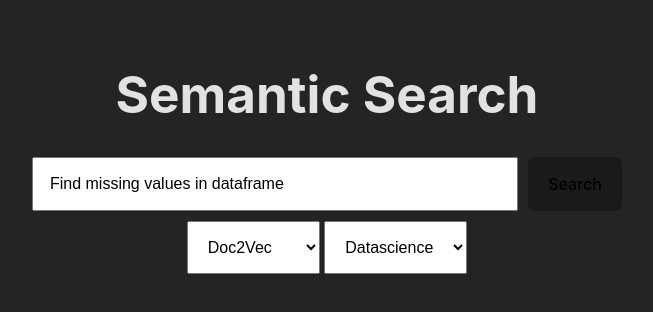
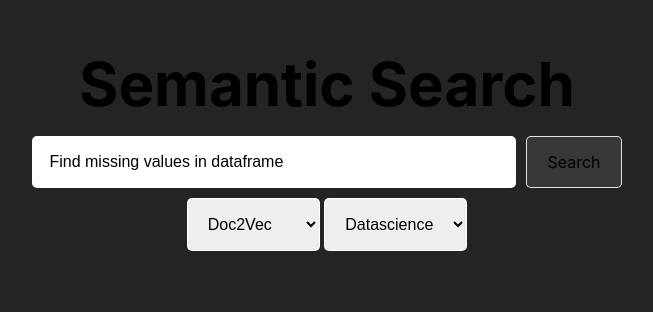
Before and after one commit to muccijacopo/nlp-semantic-search, a Svelte app in the folder frontend/: page / in a window 1280 px wide. Shown: the top 312 px of the page, without its empty margins (313-966 px from the left). Built offline with nearby package versions, Linux system fonts and the light colour scheme.

Commit message:
style: defined componens colors

```diff
--- a/frontend/src/App.svelte
+++ b/frontend/src/App.svelte
@@ -92,6 +92,9 @@
 {/if}
 
 <style>
+  h1 {
+    font-size: 60px;
+  }
   .search-wrapper {
     display: flex;
     flex-direction: column;
@@ -117,13 +120,18 @@
     display: flex;
     flex-direction: column;
     gap: 10px;
-    height: 500px;
+    height: 600px;
+    width: 100%;
+    max-width: 1200px;
+    margin: 0 auto;
     padding-right: 10px;
     overflow-y: auto;
   }
   .card {
-    background-color: #373737;
+    background-color: var(--content-bg);
+    border-radius: var(--border-radius);
     padding: 10px 20px;
     text-align: left;
+    overflow-wrap: normal;
   }
 </style>
--- a/frontend/src/app.css
+++ b/frontend/src/app.css
@@ -5,36 +5,22 @@
   font-weight: 400;
 
   color-scheme: light dark;
-  color: rgba(255, 255, 255, 0.87);
   background-color: #242424;
+  --color-white: #ffffffde;
 
   font-synthesis: none;
   text-rendering: optimizeLegibility;
   -webkit-font-smoothing: antialiased;
   -moz-osx-font-smoothing: grayscale;
   -webkit-text-size-adjust: 100%;
-}
 
-a {
-  font-weight: 500;
-  color: #646cff;
-  text-decoration: inherit;
-}
-a:hover {
-  color: #535bf2;
+  --border-color: var(--color-white);
+  --content-bg: #373737;
+  --border-radius: 5px;
 }
 
 body {
   margin: 0;
-}
-
-h1 {
-  font-size: 3.2em;
-  line-height: 1.1;
-}
-
-.card {
-  padding: 2em;
 }
 
 #app {
@@ -45,20 +31,26 @@ h1 {
 }
 
 button {
-  border-radius: 8px;
-  border: 1px solid transparent;
-  padding: 0.6em 1.2em;
-  font-size: 1em;
-  font-weight: 500;
-  font-family: inherit;
-  background-color: #1a1a1a;
-  cursor: pointer;
-  transition: border-color 0.25s;
+  all: unset;
+  padding: 5px 20px;
+  background: var(--content-bg);
+  border: 1px solid var(--border-color);
+  border-radius: var(--border-radius);
 }
 button:hover {
-  border-color: #646cff;
+  filter: brightness(120%);
 }
-button:focus,
-button:focus-visible {
-  outline: 4px auto -webkit-focus-ring-color;
+button:focus {
+  border: 2px solid var(--border-color);
 }
+
+select {
+  border-radius: var(--border-radius);
+  border-color: var(--border-color);
+}
+
+input {
+  border: 1px solid var(--border-color);
+  border-radius: var(--border-radius);
+  border-color: var(--border-color);
+}
```
